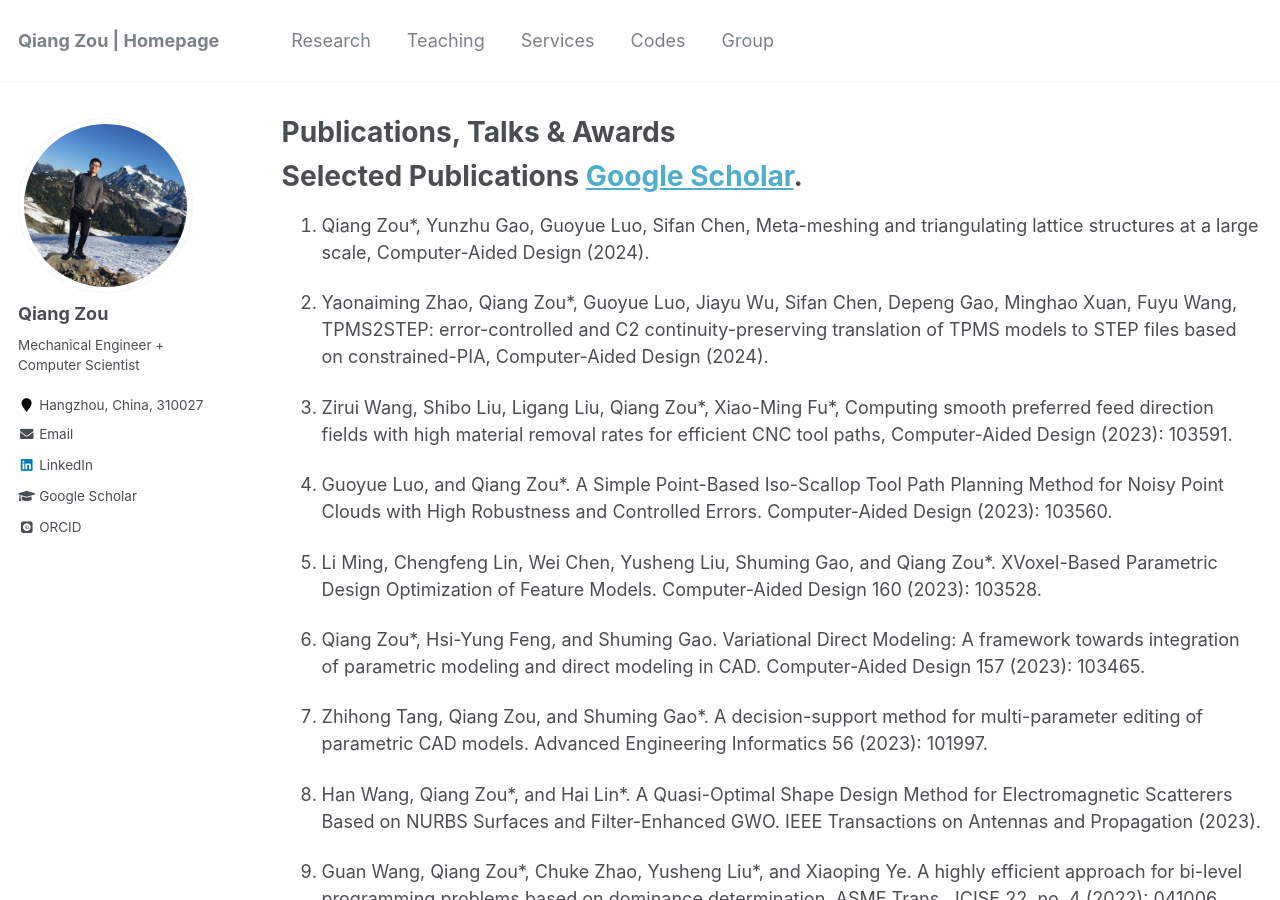
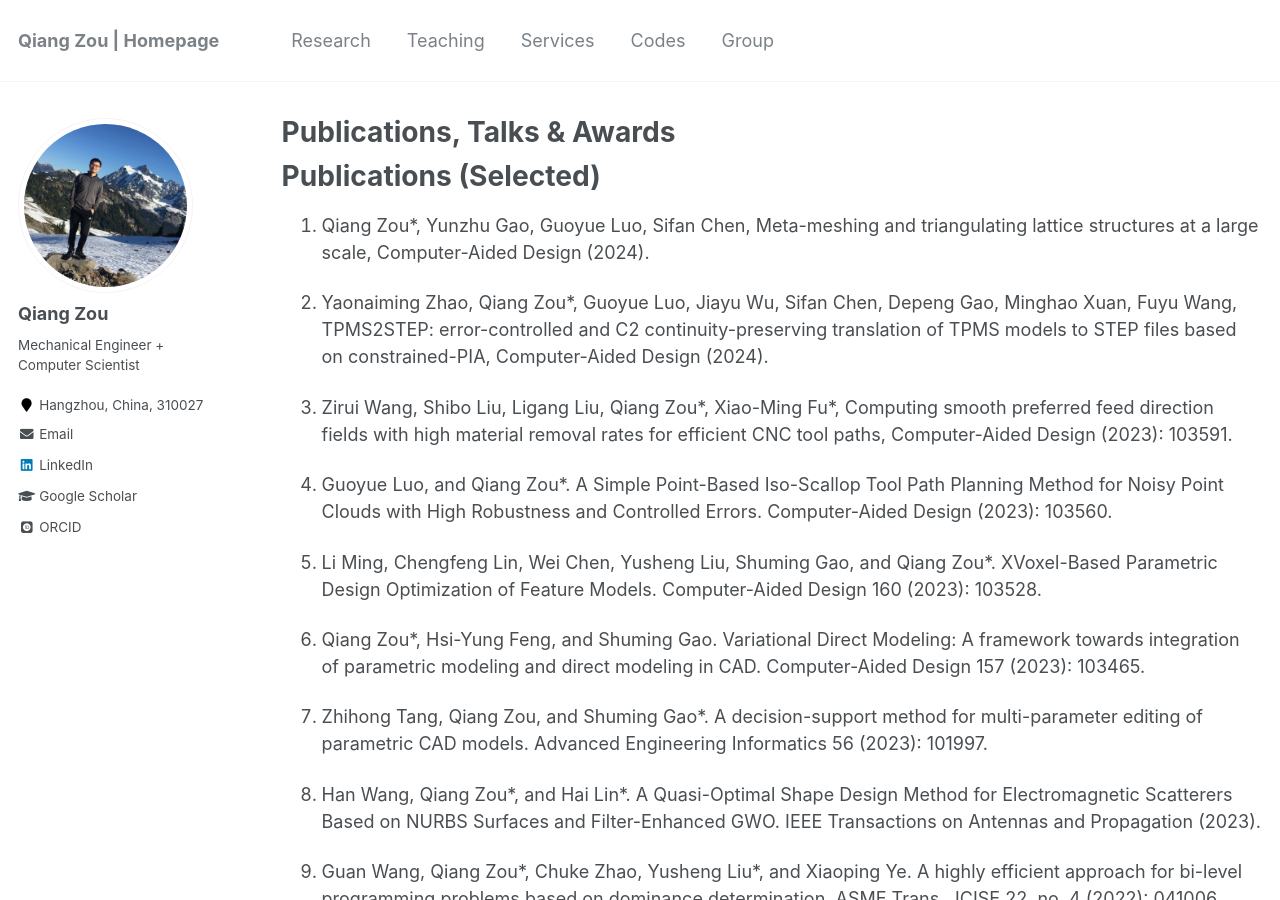
Before and after one commit to Qiang-Zou/Qiang-Zou.github.io, a Jekyll site: the page built from _pages/research.md, in a window 1280 px wide and 900 px high. Built offline with Jekyll 4.4.1, drawn with Linux system fonts in a browser that asks for light colours; some web fonts are replaced; some of the changed text lies outside the part shown.

Commit message:
Update research.md

```diff
--- a/_pages/research.md
+++ b/_pages/research.md
@@ -12,7 +12,7 @@
 1. Conformal geometry-based tool path planning for point clouds, Master's degree, University of Chinese Academy of Sciences. (In Chinese)
 -->
 
-Selected Publications [Google Scholar](https://scholar.google.com/citations?user=9FwFNqAAAAAJ&hl=en).
+Publications (Selected)
 ====
 1. Qiang Zou\*, Yunzhu Gao, Guoyue Luo, Sifan Chen, Meta-meshing and triangulating lattice structures at a large scale, Computer-Aided Design (2024).
 
```
Also changed, not shown: other parts of _pages/research.md (+1 -1 lines).
